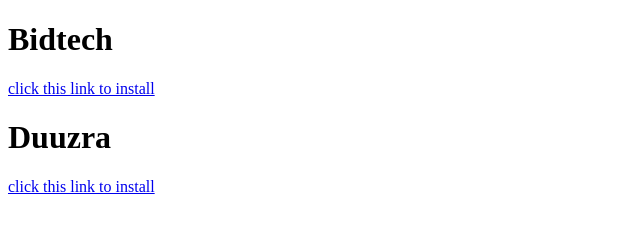
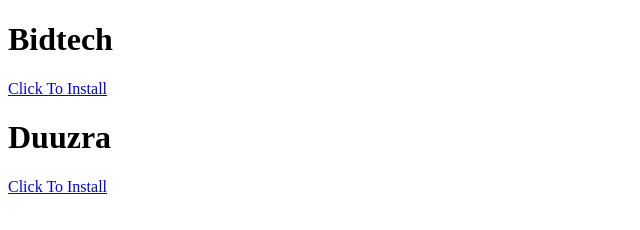
Before and after one commit to oboltzmann/oboltzmann.github.io, a plain HTML site: page index.html in a window 1280 px wide. Shown: the whole page, without its empty margins (0-640 px from the left). Drawn offline with Linux system fonts and the light colour scheme.

Commit message:
Update Index

```diff
--- a/index.html
+++ b/index.html
@@ -1,5 +1,6 @@
 <!DOCTYPE html PUBLIC "-//W3C//DTD HTML 4.01//EN">
 <html>
+
 	<head>
 		<title>iOS Distribution</title>
 	</head>
@@ -8,12 +9,13 @@
 		<h1>Bidtech</h1>
 		<p><a href="itms-services://?action=download-manifest&amp;
     url=https://oboltzmann.github.io/bidtech-manifest.plist">
-    click this link to install</a></p>
+    Click To Install</a></p>
 
 		<h1>Duuzra</h1>
 		<p><a href="itms-services://?action=download-manifest&amp;
     url=https://oboltzmann.github.io/duuzra-manifest.plist">
-    click this link to install</a></p>
+    Click To Install</a></p>
 
 	</body>
+
 </html>
```
